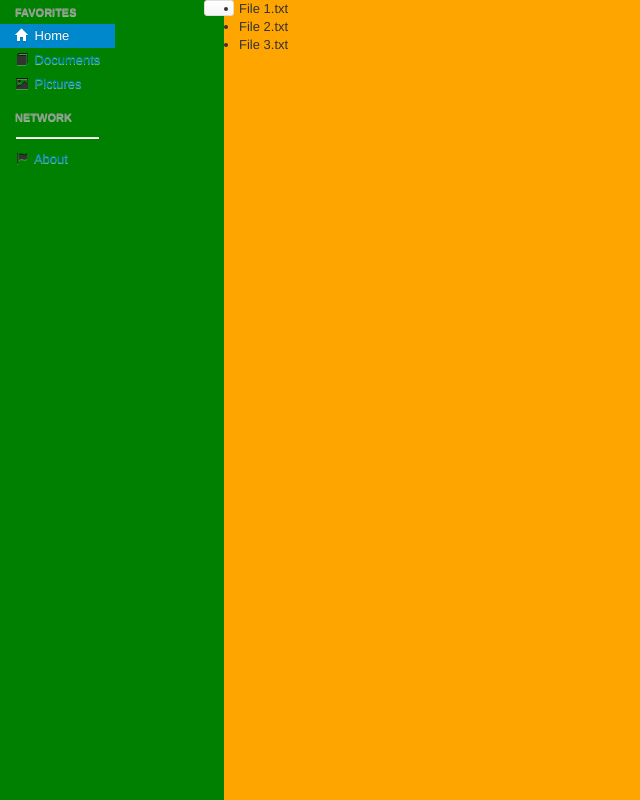
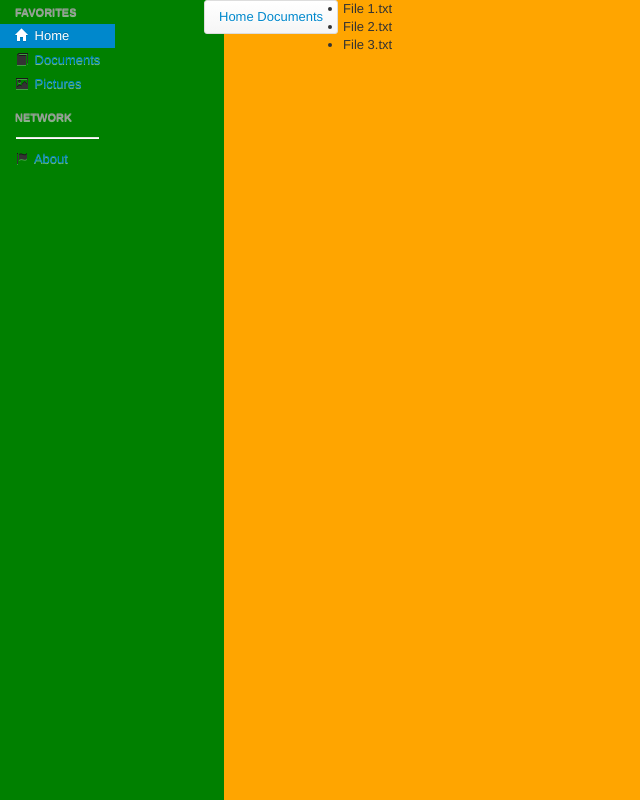
Before and after one commit to robatron/treefm, a website: page index.html in a window 1280 px wide. Shown: the whole page, without its empty margins (0-640 px from the left). Drawn offline with Linux system fonts and the light colour scheme.

Commit message:
Added more stub content to style

```diff
--- a/index.html
+++ b/index.html
@@ -10,7 +10,7 @@
 </head>
 <body>
 
-<main class='main-container'>
+<div class='main-container'>
 
     <nav class="main-nav">
 
@@ -26,10 +26,17 @@
 
     </nav>
 
-    <article class="main-body">
+    <main class="main-body">
 
         <nav class="row">
-            <ul id="addressbar" class="breadcrumb"></ul>
+            <ul id="addressbar" class="breadcrumb">
+                <li>
+                    <a href="#">Home</a>
+                </li>
+                <li>
+                    <a href="">Documents</a>
+                </li>
+            </ul>
         </nav>
 
         <div class="row">
@@ -40,9 +47,9 @@
             </ul>
         </div>
 
-    </article>
+    </main>
 
-</main>
+</div>
 
 </body>
 </html>
```
